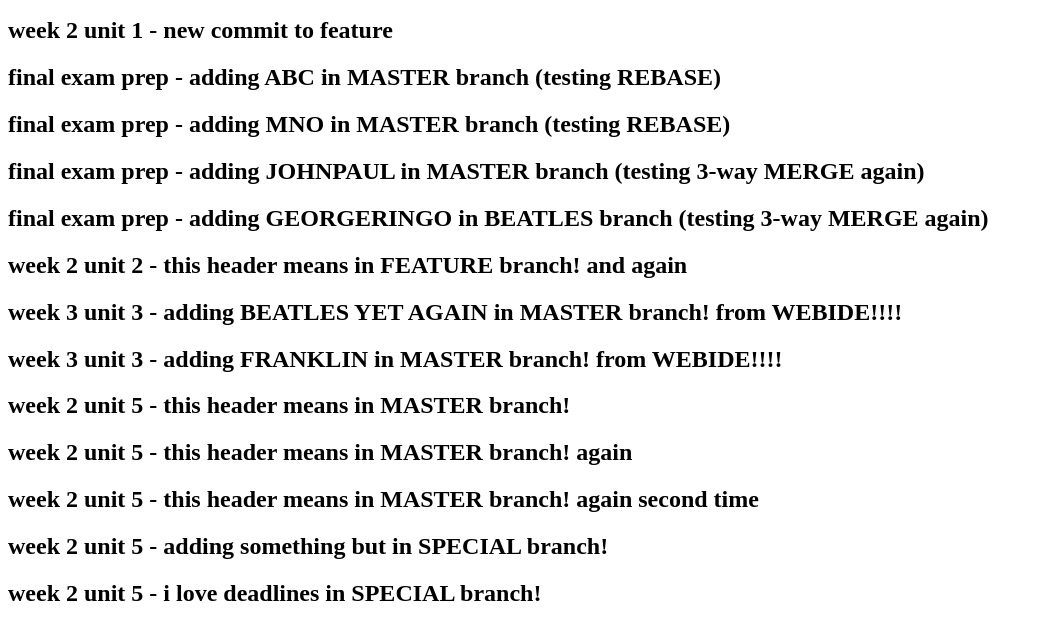
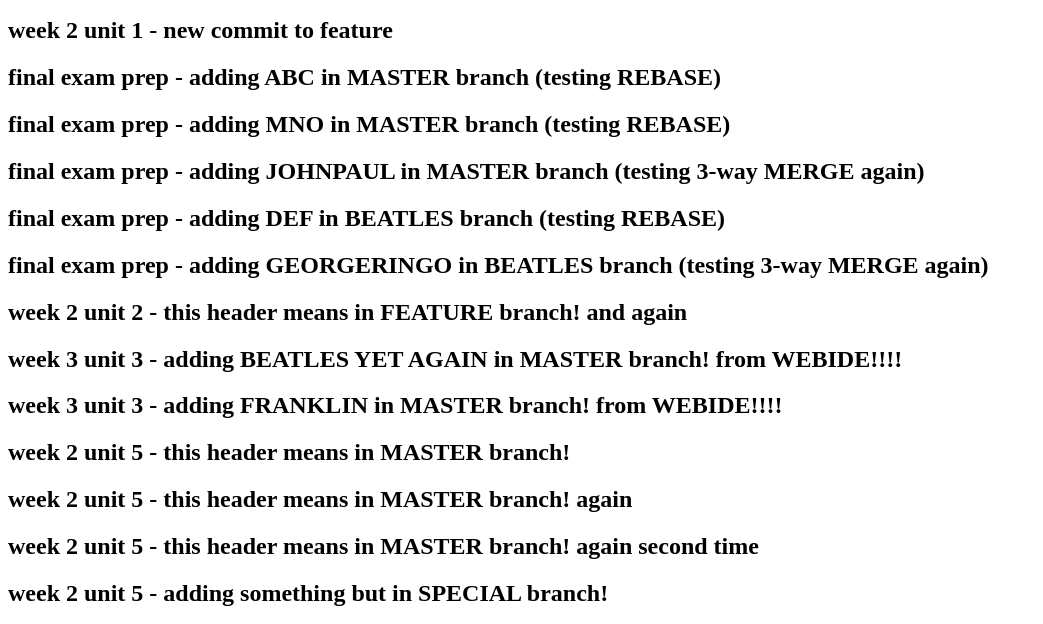
Before and after one commit to ericpsap2018/0main_openSAP_repo, a plain HTML site: page index.html in a window 1280 px wide. Shown: the part 168-792 px from the top of the page, without its empty margins (0-1043 px from the left). Drawn offline with Linux system fonts and the light colour scheme.

Commit message:
DEF in BEATLES

```diff
--- a/index.html
+++ b/index.html
@@ -15,12 +15,9 @@
 		<h2>final exam prep - adding ABC in MASTER branch (testing REBASE)</h2>
 		<h2>final exam prep - adding MNO in MASTER branch (testing REBASE)</h2>
 
+		<h2>final exam prep - adding JOHNPAUL in MASTER branch (testing 3-way MERGE again)</h2>
+		<h2>final exam prep - adding DEF in BEATLES branch (testing REBASE)</h2>
 
-
-
-
-
-		<h2>final exam prep - adding JOHNPAUL in MASTER branch (testing 3-way MERGE again)</h2>
 		<h2>final exam prep - adding GEORGERINGO in BEATLES branch (testing 3-way MERGE again)</h2>
 
 		<h2>week 2 unit 2 - this header means in FEATURE branch! and again</h2>
```
